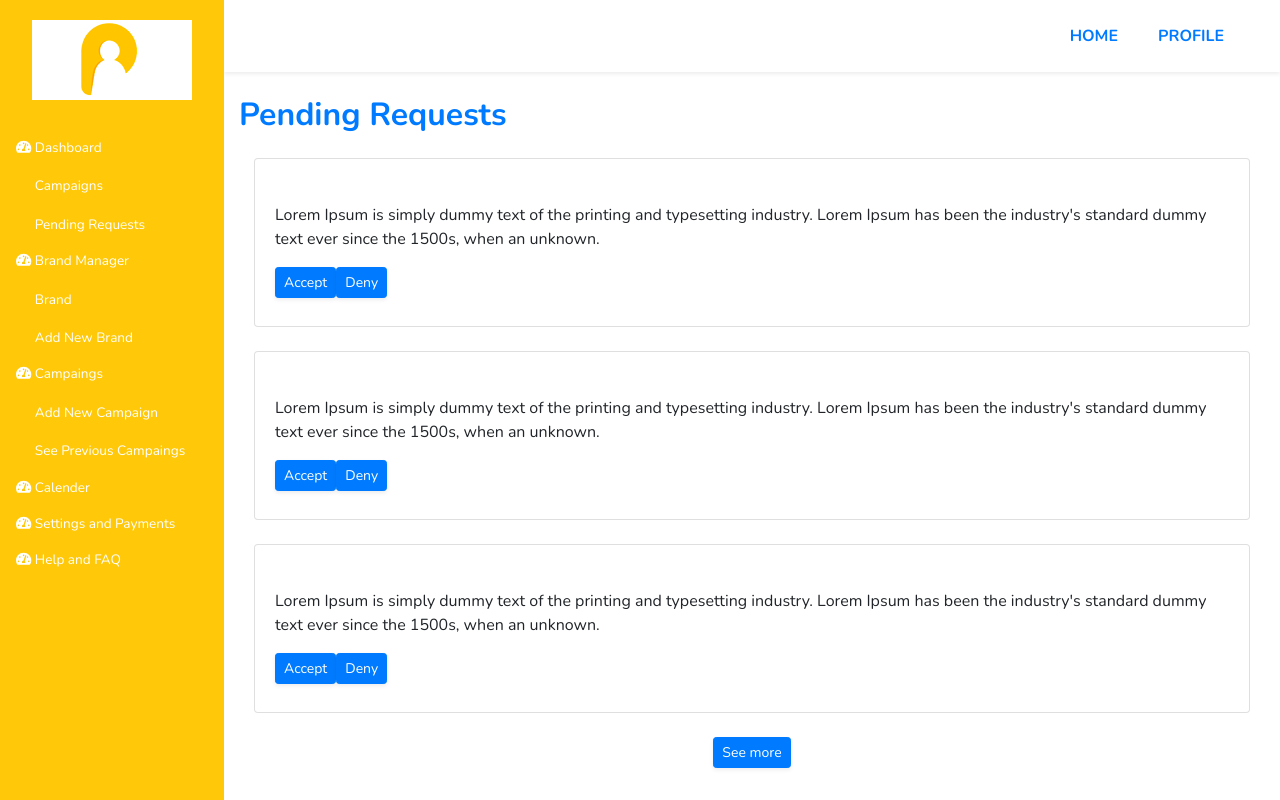
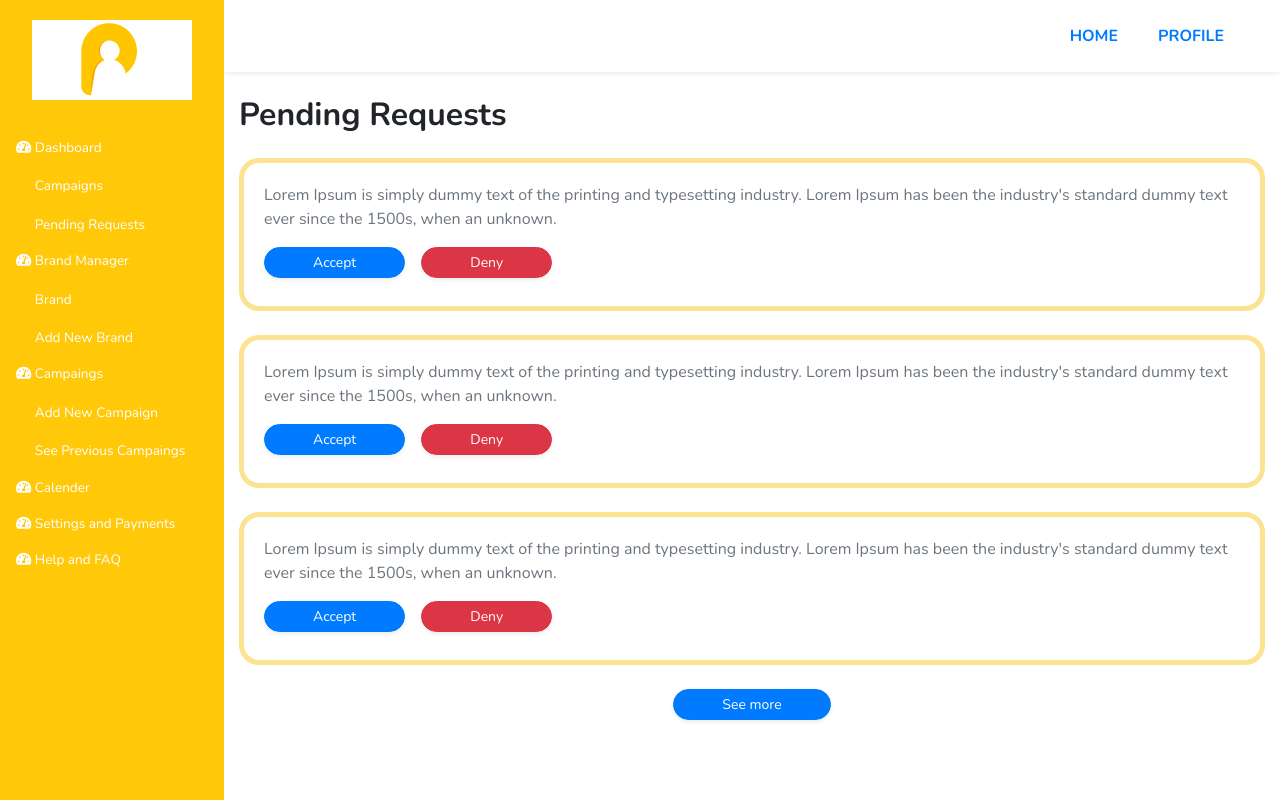
Before and after one commit to Moneexa/Pipool, a React (Create React App) app: page /pending-requests in a window 1280 px wide. Built offline with nearby package versions, Linux system fonts and the light colour scheme; what react-styles-hook would draw is missing.

Commit message:
Pending request page is fixdd

```diff
--- a/src/index.css
+++ b/src/index.css
@@ -18,15 +18,15 @@ textarea,
   border-radius: 2rem;
 }
 
-.round-5 {
+.rounded-5 {
   border-radius: 5px;
 }
 
-.round-20 {
+.rounded-20 {
   border-radius: 20px;
 }
 
-.round-30 {
+.rounded-30 {
   border-radius: 30px;
 }
 
--- a/src/pages/dashboard/PendingRequests.js
+++ b/src/pages/dashboard/PendingRequests.js
@@ -11,26 +11,18 @@ class PendingRequests extends React.Component {
 
                 <div className="d-sm-flex align-items-center justify-content-between mb-4">
 
-                    <h2 className="m-0 font-weight-bold text-primary">Pending Requests</h2>
-
-
+                    <h2 className="m-0 font-weight-bold">Pending Requests</h2>
 
                 </div>
 
+                <div id="border" className="">
 
-
-                <div id="border" className="col-xl-12 col-lg-5">
-
-                    <div className="card shadow mb-4">
-
-
+                    <div className="card shadow mb-4 rounded-20 border-yellow border-5">
                         <div className="card-body">
-
-                            <div className="pt-4 pb-2" style={{ padding: "0 !important" }}>
-
-                                <p>Lorem Ipsum is simply dummy text of the printing and typesetting industry. Lorem Ipsum has been the industry's standard dummy text ever since the 1500s, when an unknown.</p>
-                                <a href="#" id="accept" className="d-none d-sm-inline-block btn btn-sm btn-primary shadow-sm">Accept</a>
-                                <a href="#" id="denny" className="d-none d-sm-inline-block btn btn-sm btn-primary shadow-sm">Deny</a>
+                            <div className="pb-2" style={{ padding: "0 !important" }}>
+                                <p className="text-secondary">Lorem Ipsum is simply dummy text of the printing and typesetting industry. Lorem Ipsum has been the industry's standard dummy text ever since the 1500s, when an unknown.</p>
+                                <button id="accept" className="rounded-30 px-5 text-white d-sm-inline-block btn btn-sm btn-primary shadow-sm mr-3">Accept</button>
+                                <button className="rounded-30 px-5 text-white d-sm-inline-block btn btn-sm shadow-sm btn-danger">Deny</button>
 
                             </div>
 
@@ -40,18 +32,16 @@ class PendingRequests extends React.Component {
 
                 </div>
 
-                <div id="border" className="col-xl-12 col-lg-5">
+                <div id="border" className="">
 
-                    <div className="card shadow mb-4">
-
-
+                    <div className="card shadow mb-4 rounded-20 border-yellow border-5">
                         <div className="card-body">
 
-                            <div className="pt-4 pb-2" style={{ padding: "0 !important" }}>
+                            <div className="pb-2" style={{ padding: "0 !important" }}>
 
-                                <p>Lorem Ipsum is simply dummy text of the printing and typesetting industry. Lorem Ipsum has been the industry's standard dummy text ever since the 1500s, when an unknown.</p>
-                                <a href="#" id="accept" className="d-none d-sm-inline-block btn btn-sm btn-primary shadow-sm">Accept</a>
-                                <a href="#" id="denny" className="d-none d-sm-inline-block btn btn-sm btn-primary shadow-sm">Deny</a>
+                                <p className="text-secondary">Lorem Ipsum is simply dummy text of the printing and typesetting industry. Lorem Ipsum has been the industry's standard dummy text ever since the 1500s, when an unknown.</p>
+                                <button id="accept" className="rounded-30 px-5 text-white d-sm-inline-block btn btn-sm btn-primary shadow-sm mr-3">Accept</button>
+                                <button className="rounded-30 px-5 text-white d-sm-inline-block btn btn-sm shadow-sm btn-danger">Deny</button>
 
                             </div>
 
@@ -60,17 +50,17 @@ class PendingRequests extends React.Component {
                     </div>
 
                 </div>
-                <div id="border" className="col-xl-12 col-lg-5">
+                <div id="border" className="">
 
-                    <div className="card shadow mb-4">
+                    <div className="card shadow mb-4 rounded-20 border-yellow border-5">
 
                         <div className="card-body">
 
-                            <div className="pt-4 pb-2" style={{ padding: "0 !important" }}>
+                            <div className="pb-2" style={{ padding: "0 !important" }}>
 
-                                <p>Lorem Ipsum is simply dummy text of the printing and typesetting industry. Lorem Ipsum has been the industry's standard dummy text ever since the 1500s, when an unknown.</p>
-                                <a href="#" id="accept" className="d-none d-sm-inline-block btn btn-sm btn-primary shadow-sm">Accept</a>
-                                <a href="#" id="denny" className="d-none d-sm-inline-block btn btn-sm btn-primary shadow-sm">Deny</a>
+                                <p className="text-secondary">Lorem Ipsum is simply dummy text of the printing and typesetting industry. Lorem Ipsum has been the industry's standard dummy text ever since the 1500s, when an unknown.</p>
+                                <button id="accept" className="rounded-30 px-5 text-white d-sm-inline-block btn btn-sm btn-primary shadow-sm mr-3">Accept</button>
+                                <button className="rounded-30 px-5 text-white d-sm-inline-block btn btn-sm shadow-sm btn-danger">Deny</button>
 
                             </div>
 
@@ -81,23 +71,15 @@ class PendingRequests extends React.Component {
                 </div>
                 <div id="btn-top" className="mt-4 text-center small" style={{ marginBottom: "50px" }}>
 
-                    <a href="#" className="d-none d-sm-inline-block btn btn-sm btn-primary shadow-sm">See more</a>
+                    <button href="#" className="rounded-30 px-5 text-white d-sm-inline-block btn btn-sm btn-primary shadow-sm">See more</button>
 
                 </div>
             </div>
-
-
-)
-
-
+        )
 
 
     }
 
 
-
-
 }
-
-
 export default PendingRequests;
```
